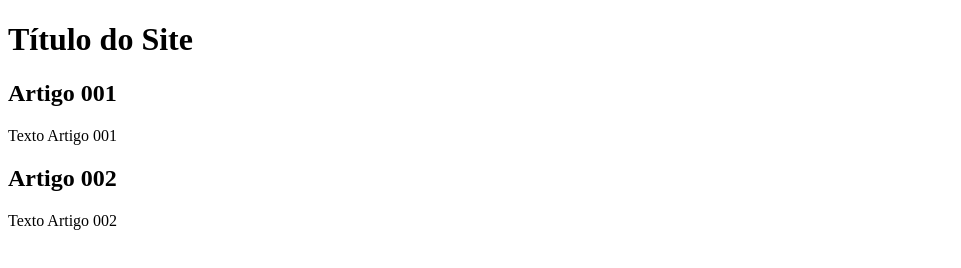
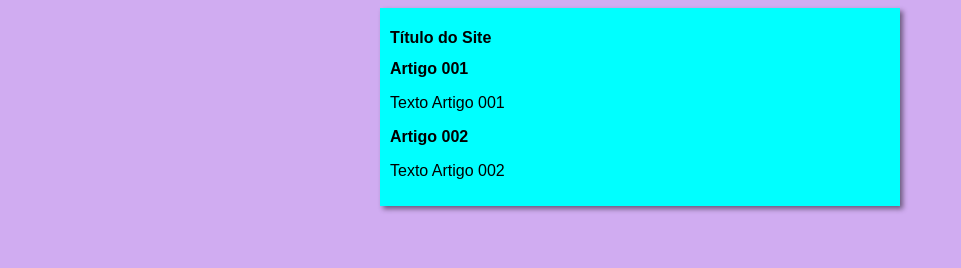
Before and after one commit to rogeriofprado/projeto-site, a plain HTML site: page index.html in a window 1280 px wide. Shown: the whole page, without its empty margins (0-961 px from the left). Drawn offline with Linux system fonts and the light colour scheme.

Commit message:
iniciei o design

```diff
--- /dev/null
+++ b/estilod/style.css
@@ -0,0 +1,18 @@
+* {
+    font-family: Arial, Helvetica, sans-serif;
+    font-size: 16px;
+
+}
+
+body{
+    background-color: rgb(208, 172, 241);
+
+}
+
+main{
+    background-color: aqua;
+    width: 500px;
+    margin: auto;
+    padding: 10px;
+    box-shadow: 3px 3px 5px rgba(0, 0, 0, 0.473);
+}
--- a/index.html
+++ b/index.html
@@ -5,6 +5,7 @@
     <meta http-equiv="X-UA-Compatible" content="IE=edge">
     <meta name="viewport" content="width=device-width, initial-scale=1.0">
     <title>Título do Site</title>
+    <link rel="stylesheet" href="estilod/style.css">
 </head>
 <body>
     <main>
```
